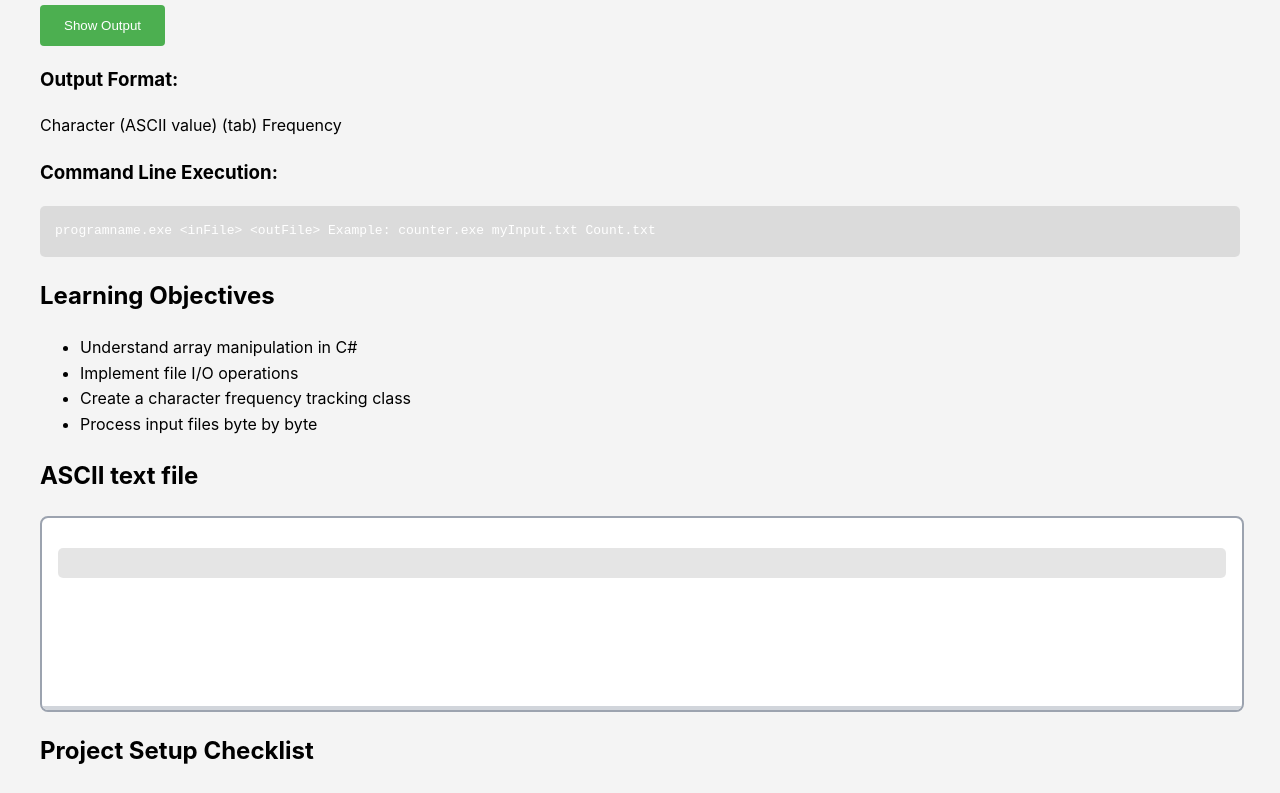
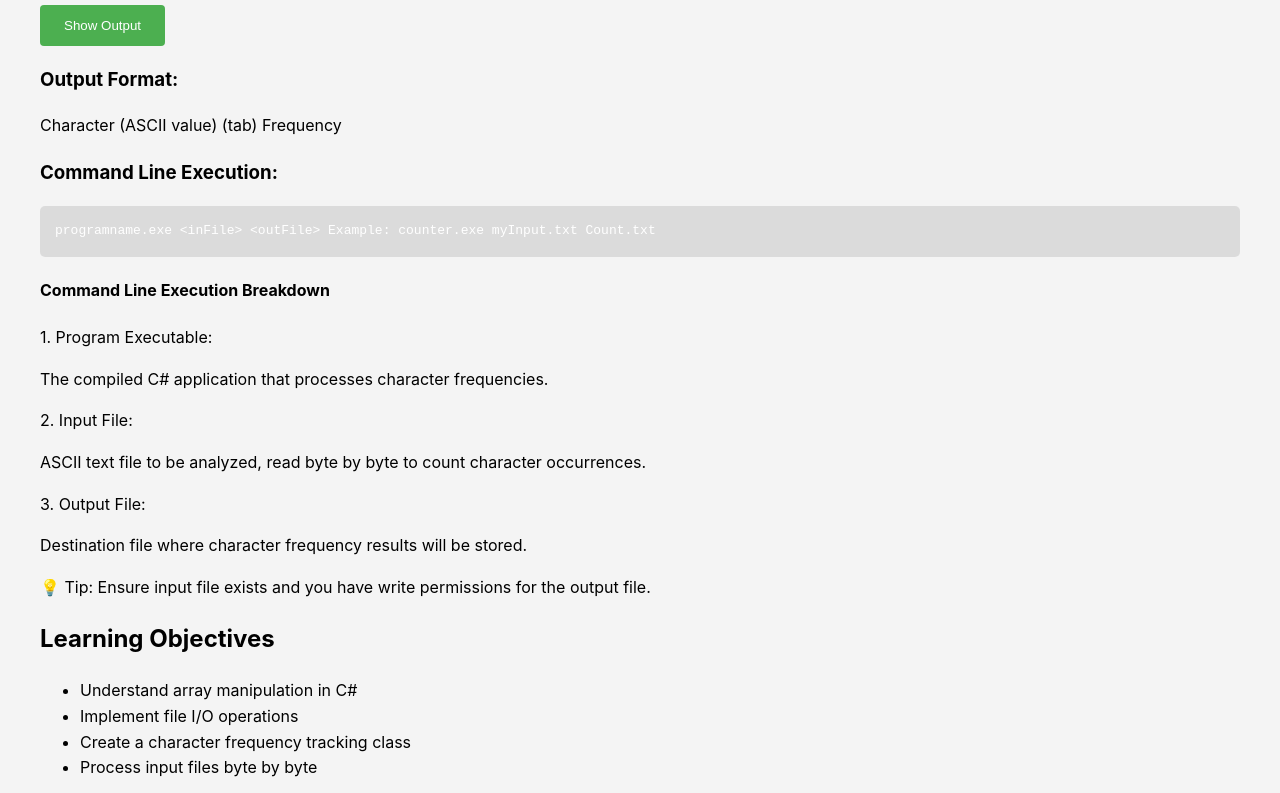
Before and after one commit to jengerred/C-Sharp-Character-Counter---Array, a Next.js app: page / in a window 1280 px wide. Shown: the part 525-1318 px from the top of the page. Built offline with nearby package versions, Linux system fonts and the light colour scheme; no server answers.

Commit message:
Add detailed command line execution explanation

```diff
--- a/src/pages/index.tsx
+++ b/src/pages/index.tsx
@@ -121,6 +121,26 @@ o(111) 1`}</pre>
             <h3 className="font-bold mt-2">Command Line Execution:</h3>
             <pre className="bg-white p-2 rounded border">programname.exe &lt;inFile&gt; &lt;outFile&gt;
 Example: counter.exe myInput.txt Count.txt</pre>
+            <div className="bg-gray-50 p-3 rounded mt-2 text-sm">
+              <h4 className="font-semibold mb-2">Command Line Execution Breakdown</h4>
+              <div className="space-y-2">
+                <div>
+                  <span className="font-medium">1. Program Executable:</span>
+                  <p className="text-xs text-gray-600">The compiled C# application that processes character frequencies.</p>
+                </div>
+                <div>
+                  <span className="font-medium">2. Input File:</span>
+                  <p className="text-xs text-gray-600">ASCII text file to be analyzed, read byte by byte to count character occurrences.</p>
+                </div>
+                <div>
+                  <span className="font-medium">3. Output File:</span>
+                  <p className="text-xs text-gray-600">Destination file where character frequency results will be stored.</p>
+                </div>
+              </div>
+              <p className="text-xs italic text-gray-500 mt-2">
+                💡 Tip: Ensure input file exists and you have write permissions for the output file.
+              </p>
+            </div>
           </div>
         </section>
 
@@ -331,7 +351,7 @@ dotnet run CharacterCounter.exe input.txt output.txt`}
               </pre>
             </div>
           </div>
-            </section>
+        </section>
 
 
         <section className="mt-8">
```
